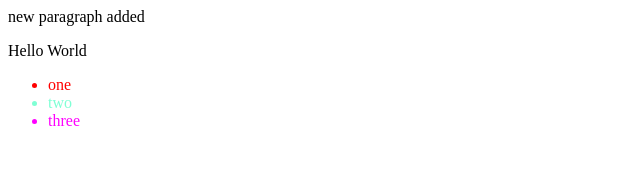
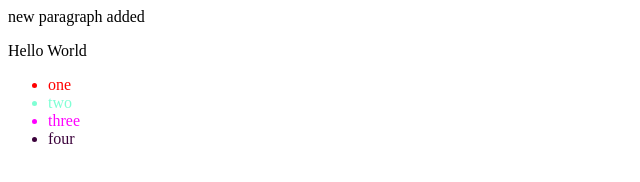
Before and after one commit to Florina4348/First-Link-Project, a plain HTML site: page index.html in a window 1280 px wide. Shown: the full height of the page, 0-640 px from the left. Drawn offline with Linux system fonts and the light colour scheme.

Commit message:
Added "four"

```diff
--- a/index.html
+++ b/index.html
@@ -5,4 +5,5 @@
 <li style=" color:red;">one</li>
 <li style="color:aquamarine;">two </li>
 <li style="color:fuchsia;">three</li>
+<li style="color: rgb(59, 2, 59);">four</li>
  </ul>
```
